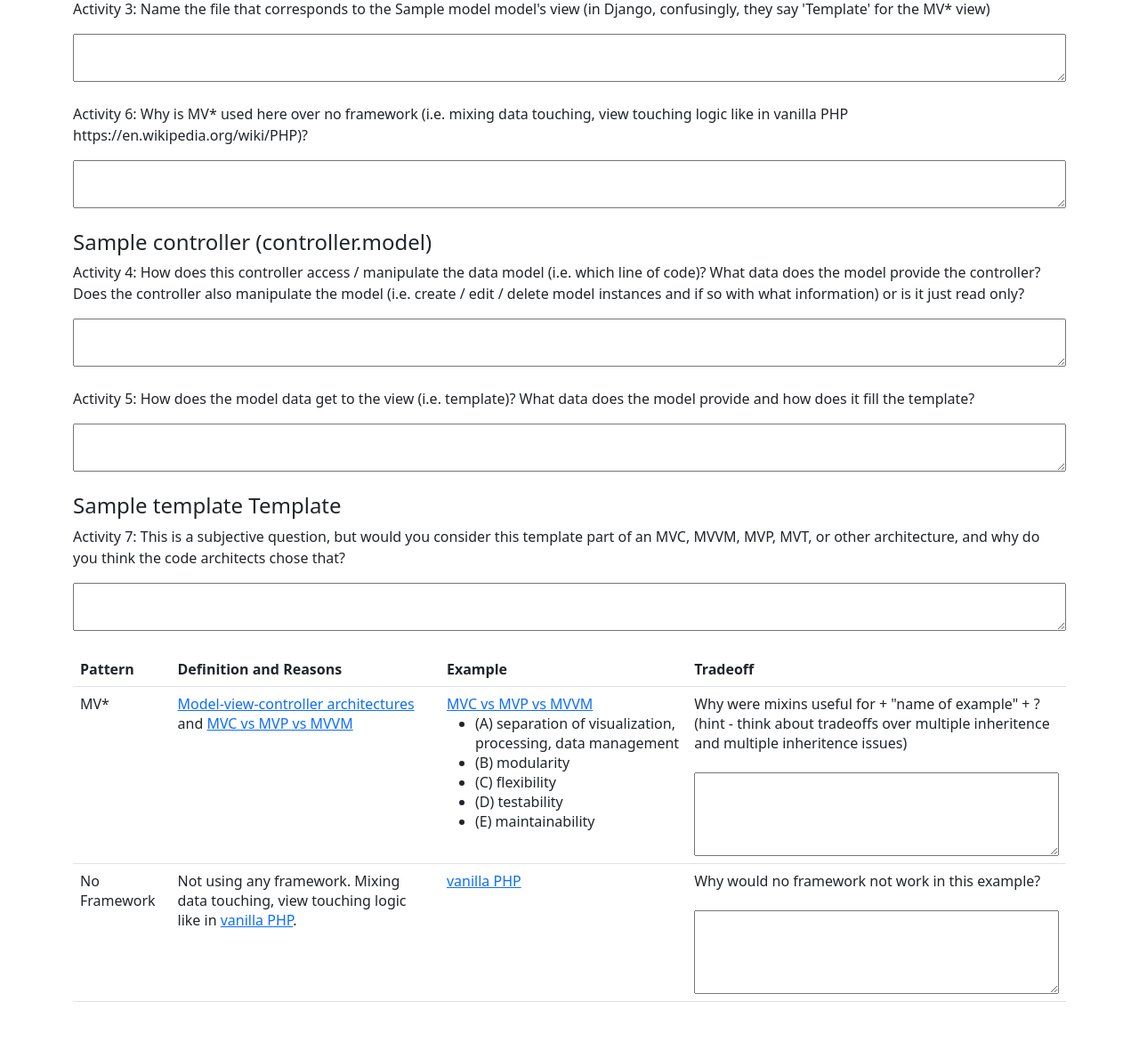
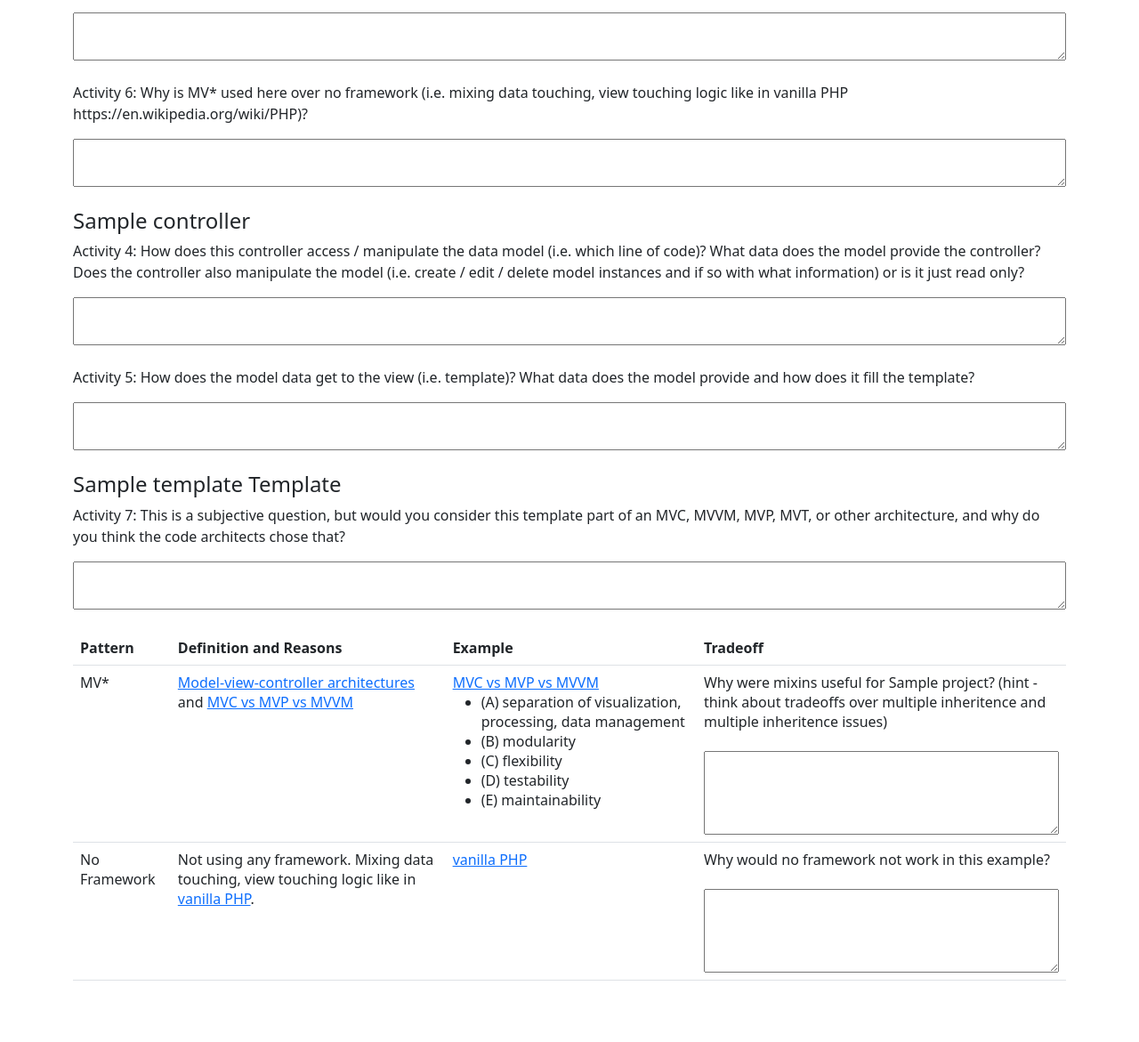
Before and after one commit to ld-rale/rale-modules, a Django app: template raleweb/templates/ralemodules/exercises.html in a window 1280 px wide. Shown: the part 2642-3813 px from the top of the page at 89% size. After the commit the page ends 3744 px from the top, so only its background shows below. Run offline with Django 3.2, Linux system fonts and the light colour scheme; the template is opened without the code that fills it: most values are stand-ins (such as "Sample title", 1, 10 or a date in 2020).

Commit message:
activities and diagrams for these 2 design patterns are automated, done, maybe could constrain MV* little more let's check

```diff
--- a/raleweb/templates/ralemodules/exercises.html
+++ b/raleweb/templates/ralemodules/exercises.html
@@ -13,7 +13,7 @@
                     </div>
                     <br>
                     <div id="mixins">
-                        {{dp}}
+                        <!--{{dp}}-->
                         <h2>Mixins of this example</h2>
                         {% for class, details in dp.classes_by_mixins.items %}
                             <div class="row">
@@ -179,7 +179,7 @@
                             <br><br>
                         {% endfor %}
                         {% for controller in dp.views %}
-                            <h4>{{controller.name}} (controller.model)</h4>
+                            <h4>{{controller.name}}</h4>
                             <p>Activity 4: How does this controller access / manipulate the data model (i.e. which line of code)? What data does the model provide the controller? Does the controller also manipulate the model (i.e. create / edit / delete model instances and if so with what information) or is it just read only?</p>
                             <textarea rows="2" style="width: 100%; max-width: 100%;"></textarea>
                             <br><br>
@@ -188,7 +188,7 @@
                             <br><br>
                         {% endfor %}
                         {% for template in dp.templates %}
-                            <h4>{{template}} Template</h4>
+                            <h4>{{template.name}} Template</h4>
                             <p>Activity 7: This is a subjective question, but would you consider this template part of an MVC, MVVM, MVP, MVT, or other architecture, and why do you think the code architects chose that?</p>
                             <textarea rows="2" style="width: 100%; max-width: 100%;"></textarea>
                             <br><br>
@@ -216,7 +216,7 @@
                                     </ul>
                                 </td>
                                 <td>
-                                    Why were mixins useful for + "name of example" + ? (hint - think about tradeoffs over multiple inheritence and multiple inheritence issues)<br><br>
+                                    Why were mixins useful for {{dp.project}}? (hint - think about tradeoffs over multiple inheritence and multiple inheritence issues)<br><br>
                                     <textarea rows="4" style="width: 100%; max-width: 100%;"></textarea>
                                 </td>
                             </tr>
```
